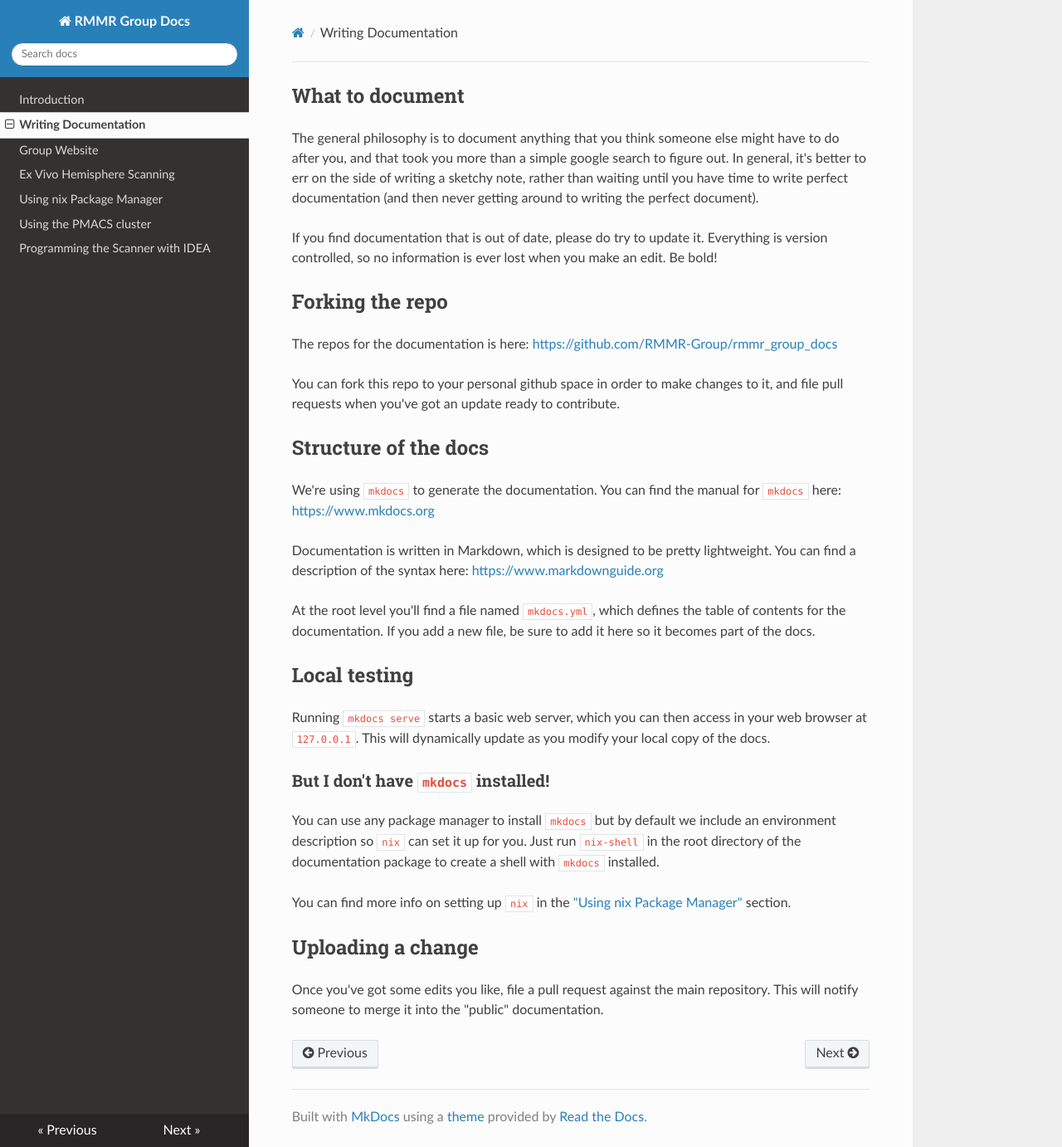
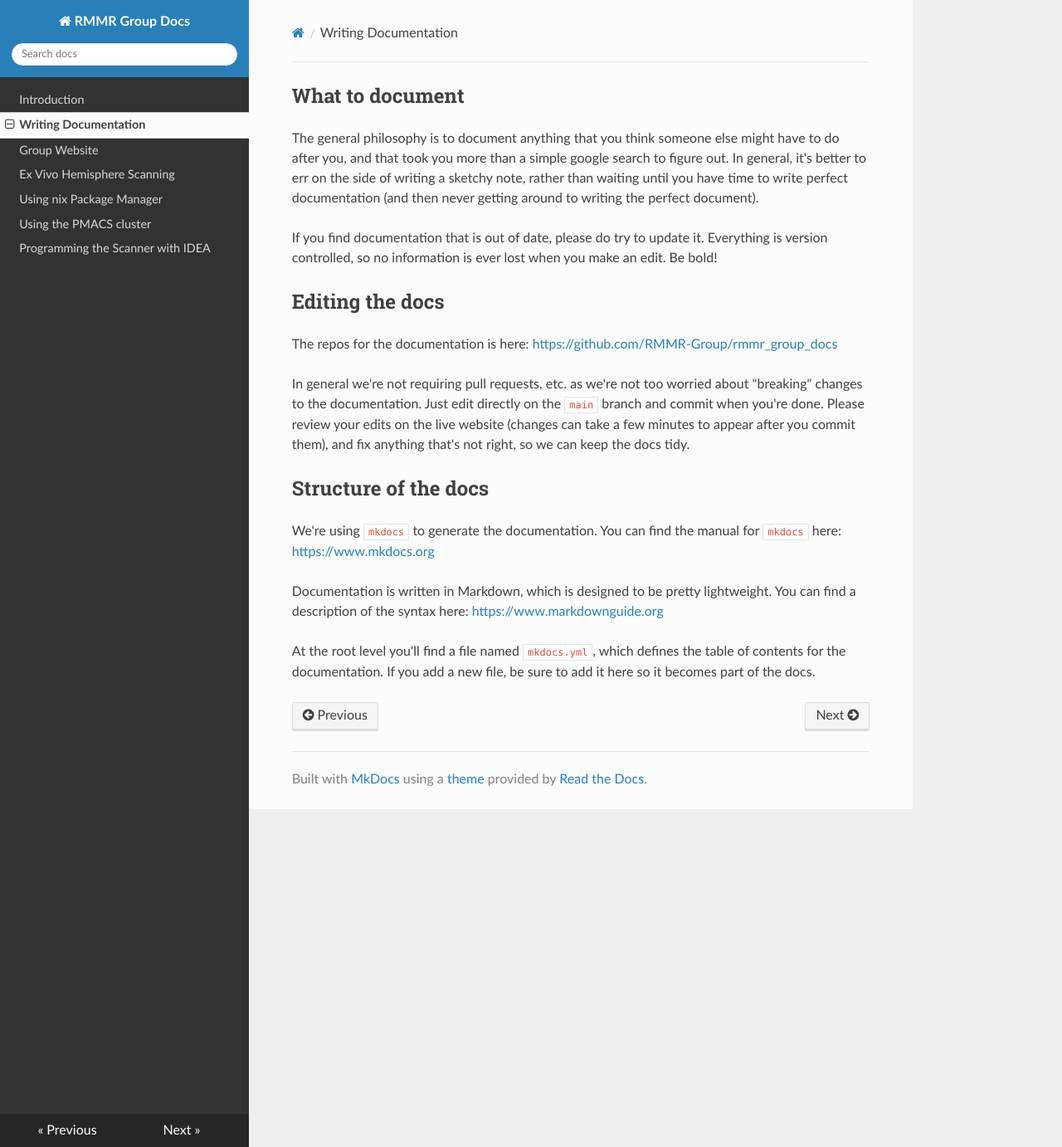
Before and after one commit to RMMR-Group/rmmr_group_docs, an MkDocs documentation site: the page built from docs/writing_docs.md, in a window 1280 px wide and 1382 px high. Shown: the whole window at 83% size. Built offline with MkDocs 1.6.1, drawn with Linux system fonts in a browser that asks for light colours; nearby versions of some CDN libraries.

Commit message:
Update writing_docs.md

```diff
--- a/docs/writing_docs.md
+++ b/docs/writing_docs.md
@@ -8,11 +9,11 @@ The general philosophy is to document anything that you think someone else might
 
 If you find documentation that is out of date, please do try to update it. Everything is version controlled, so no information is ever lost when you make an edit. Be bold!
 
-## Forking the repo
+## Editing the docs
 
 The repos for the documentation is here: [https://github.com/RMMR-Group/rmmr_group_docs](https://github.com/RMMR-Group/rmmr_group_docs)
 
-You can fork this repo to your personal github space in order to make changes to it, and file pull requests when you've got an update ready to contribute.
+In general we're not requiring pull requests, etc. as we're not too worried about "breaking" changes to the documentation. Just edit directly on the `main` branch and commit when you're done. Please review your edits on the live website (changes can take a few minutes to appear after you commit them), and fix anything that's not right, so we can keep the docs tidy.
 
 ## Structure of the docs
 
@@ -23,17 +24,3 @@ Documentation is written in Markdown, which is designed to be pretty lightweight
 [https://www.markdownguide.org](https://www.markdownguide.org)
 
 At the root level you'll find a file named `mkdocs.yml`, which defines the table of contents for the documentation. If you add a new file, be sure to add it here so it becomes part of the docs.
-
-## Local testing
-
-Running `mkdocs serve` starts a basic web server, which you can then access in your web browser at `127.0.0.1`. This will dynamically update as you modify your local copy of the docs.
-
-### But I don't have `mkdocs` installed!
-
-You can use any package manager to install `mkdocs` but by default we include an environment description so `nix` can set it up for you. Just run `nix-shell` in the root directory of the documentation package to create a shell with `mkdocs` installed.
-
-You can find more info on setting up `nix` in the ["Using nix Package Manager"](using_nix.md) section.
-
-## Uploading a change
-
-Once you've got some edits you like, file a pull request against the main repository. This will notify someone to merge it into the "public" documentation.
```
Also changed, not shown: other parts of docs/writing_docs.md (+1 -0 lines).
